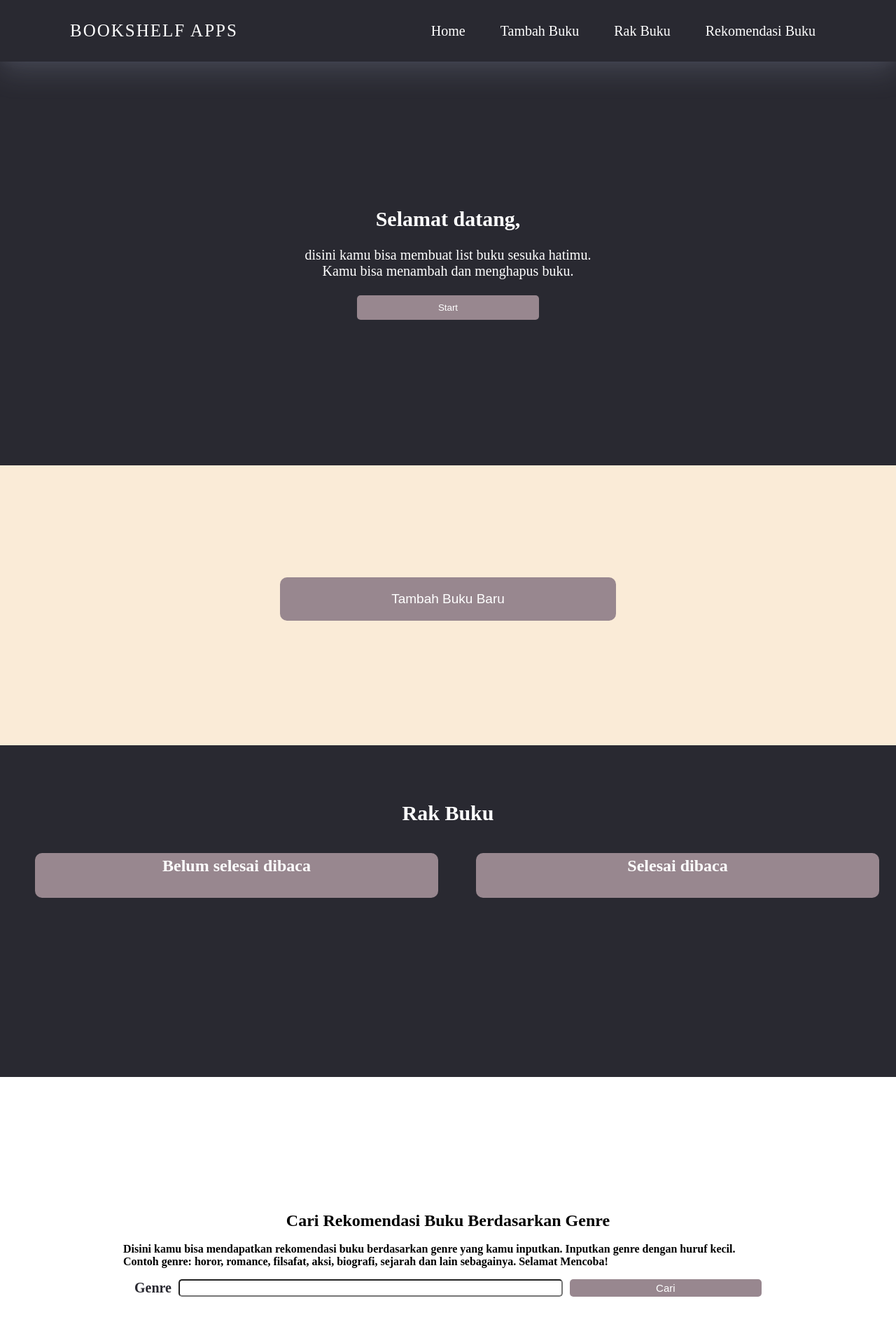
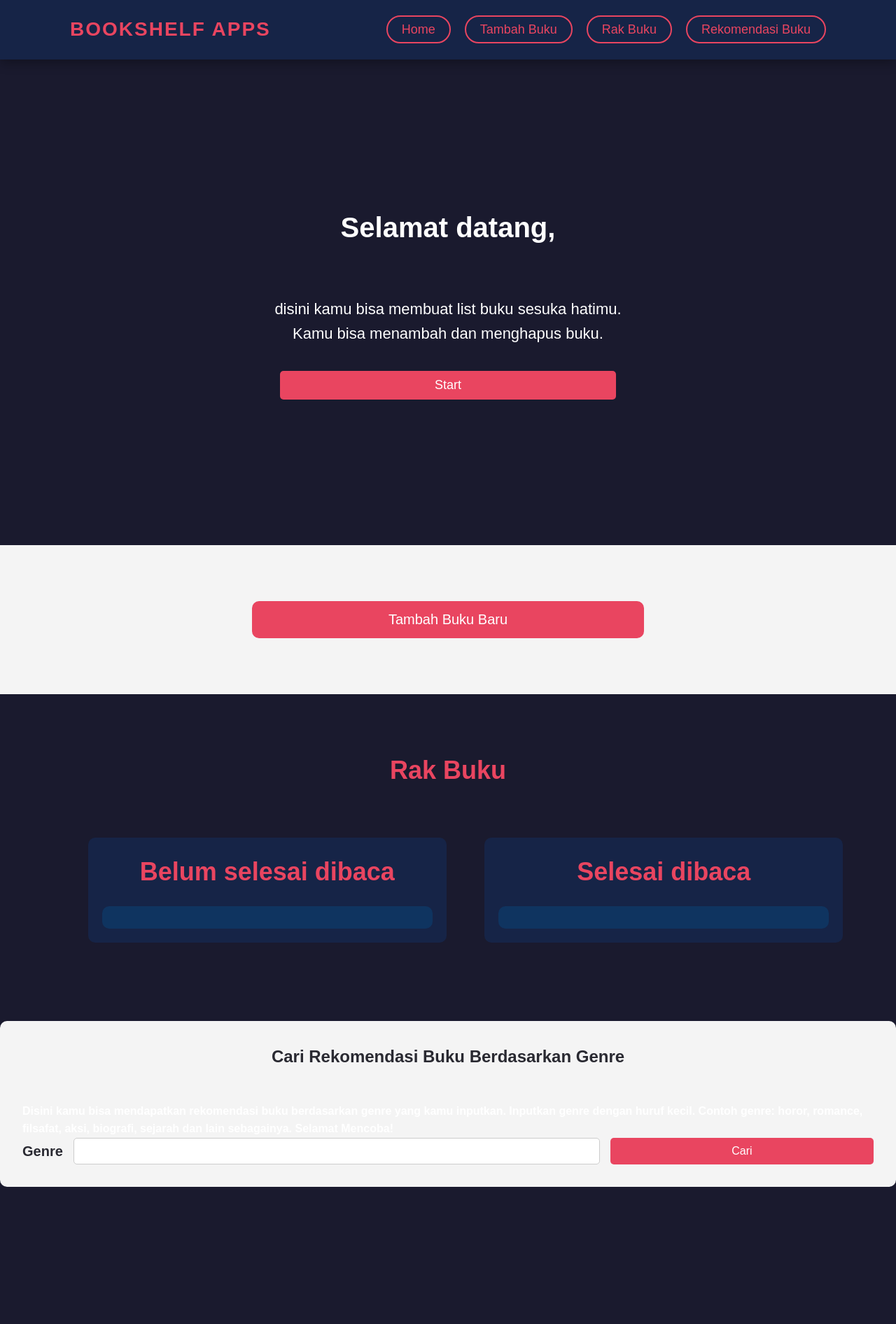
Before and after one commit to akmalia3/Bookshelf, a plain HTML site: page index.html in a window 1280 px wide. Shown: the whole page at 70% size. After the commit the page ends 1728 px from the top, so only its background shows below. Drawn offline with Linux system fonts and the light colour scheme.

Commit message:
Update style.css

```diff
--- a/style.css
+++ b/style.css
@@ -1,295 +1,285 @@
+/* Reset and global settings */
 * {
     padding: 0;
     margin: 0;
     box-sizing: border-box;
+    font-family: 'Arial', sans-serif;
 }
 
-body{
-    background-color: #292931;
+body {
+    background-color: #1a1a2e;
+    color: #fff;
+    font-size: 16px;
+    line-height: 1.6;
 }
 
-header{
+/* Header */
+header {
     position: sticky;
     top: 0;
     left: 0;
     width: 100%;
-    padding: 30px 100px;
+    padding: 20px 100px;
     display: flex;
     justify-content: space-between;
     align-items: center;
-    background-color: #292931;
-    box-shadow: 0 5px 10px rgba(154, 160, 185, .05), 0 15px 40px rgba(166, 173, 201, .2);
+    background-color: #162447;
+    box-shadow: 0 5px 15px rgba(0, 0, 0, 0.3);
+    z-index: 1000;
 }
 
-header > .title{
-    color: white;
-    font-size: 25px;
-    font-style: bold;
-    font-weight: 200;
+header .title {
+    color: #e94560;
+    font-size: 28px;
+    font-weight: bold;
     text-decoration: none;
     text-transform: uppercase;
     letter-spacing: 2px;
 }
 
-header ul{
+header ul {
     display: flex;
     justify-content: center;
     align-items: center;
-    font-size: 20px;
+    font-size: 18px;
 }
 
-header ul li{
+header ul li {
     list-style: none;
     margin-left: 20px;
 }
 
-header ul li a{
+header ul li a {
     text-decoration: none;
-    padding: 6px 15px;
-    color: white;
-    border-radius: 20px;
-
+    padding: 8px 20px;
+    color: #e94560;
+    border: 2px solid #e94560;
+    border-radius: 25px;
+    transition: all 0.3s ease;
 }
 
-header ul li a:hover{
-    background: white;
-    color: #292931;
+header ul li a:hover {
+    background: #e94560;
+    color: #fff;
 }
 
-.home{
+/* Home Section */
+.home {
     padding: 10rem;
-    background-color: #292931;
+    background-color: #1a1a2e;
     justify-content: center;
-    color: white;
-    font-size: 20px;
+    color: #fff;
+    font-size: 22px;
     text-align: center;
-    margin: 3rem;
+    margin: 3rem 0;
 }
 
-.home > h2 p{
-    display: inline-flex;
+.home h2 {
+    margin-bottom: 2rem;
+    font-size: 2.5rem;
 }
 
-.home > button{
-    display: inline-flex;
-    justify-content: center;
-    button:hover span;
-    background-color: #98878F;
+.home button {
+    background-color: #e94560;
     color: white;
-    border: 0;
+    border: none;
     border-radius: 5px;
-    padding: 10px;
+    padding: 10px 20px;
     cursor: pointer;
-    width: 30%;
+    width: 50%;
+    font-size: 18px;
+    transition: background-color 0.3s ease;
 }
 
-.add{
-    padding: 10rem;
-    margin-top: 5px;
-    display: relative;
-    background-color: antiquewhite;
-    justify-content: center;
+.home button:hover {
+    background-color: #f05d78;
 }
 
-.add > button{
-    font-size: 19px;
-    display: flex;
+/* Add Section */
+.add {
+    padding: 5rem;
+    margin-top: 5px;
+    background-color: #f4f4f4;
     justify-content: center;
-    button:hover span;
-    background-color: #98878F;
+    text-align: center;
+}
+
+.add button {
+    font-size: 20px;
+    background-color: #e94560;
     color: white;
-    border: 0;
+    border: none;
     border-radius: 10px;
-    padding: 20px;
-    margin-left: 15rem;
+    padding: 15px 30px;
     cursor: pointer;
     width: 50%;
-    height: 50%;
+    transition: background-color 0.3s ease;
 }
 
+.add button:hover {
+    background-color: #f05d78;
+}
+
+/* Input Section */
 .input_section {
     display: none;
     flex-direction: column;
     padding: 16px;
-    border: 1px solid black;
     border-radius: 10px;
-    background-color: #985E6D;
+    background-color: #2b2b44;
 }
 
-.input_section > h2 {
+.input_section h2 {
     text-align: center;
-    color: whitesmoke;
+    color: #e94560;
+    margin-bottom: 20px;
 }
 
-.input_section > form > .input {
-    margin: 8px 0;
+.input_section .input {
+    margin: 10px 0;
 }
 
-.input_section > form > button {
-    background-color: #98878F;
+.input_section button {
+    background-color: #e94560;
     color: white;
-    border: 0;
+    border: none;
     border-radius: 5px;
-    display: block;
-    padding: 8px;
+    padding: 10px;
     cursor: pointer;
     width: 100%;
 }
 
-.input_section > form > button > span {
+.input_section button:hover {
+    background-color: #f05d78;
+}
+
+.input_section input {
+    width: 100%;
+    padding: 10px;
+    border-radius: 5px;
+    border: 1px solid #ccc;
+    margin-bottom: 10px;
+}
+
+.input_section label {
+    color: #e94560;
     font-weight: bold;
 }
 
-.input_section > form > .input > input {
-    display: block;
-    width: 100%;
-    padding: 8px;
-    border-radius: 5px;
-
+/* Book Shelf and Items */
+.rak {
+    padding: 5rem 0;
+    background-color: #1a1a2e;
+    text-align: center;
 }
 
-.input_section > form > .input > label {
-    color: whitesmoke;
-    font-weight: bold;
-}
-
-.input_section > form > .input_inline {
-    display: flex;
-    align-items: center;
-}
-
-.input_section > form > .input_inline > label {
-    color: white;
-    font-weight: bold;
-    margin-left: 200px;
-    position: relative;
-    padding-left: 50px;
-    padding-right: 10px;
-}
-
-.rak{
-    display: relative;
-    padding-top: 0;
-    padding-bottom: 16rem;
-    margin-top: 12px;
-    background-color: #292931;
-}
-
-.rak > h2{
-    color: white;
-    margin-top: 50px;
-    font-size: 30px;
-    padding: 30px;
-    text-align: center;
+.rak h2 {
+    color: #e94560;
+    font-size: 36px;
+    margin-bottom: 3rem;
 }
 
 .book_shelf {
     display: inline-block;
-    margin-top: 10px;
+    margin-top: 20px;
     margin-left: 50px;
-    border: 0;
     border-radius: 10px;
-    background-color: #98878F;
-    width: 45%;
-    height: 45%;
+    background-color: #162447;
+    width: 40%;
+    padding: 20px;
 }
 
-.book_shelf > h2 {
-    color: white;
-    text-align: center;
-    margin-top: 5px;
+.book_shelf h2 {
+    color: #e94560;
+    margin-bottom: 20px;
 }
 
-.book_shelf > .book_list {
+.book_list {
     padding: 16px;
+    background-color: #0f3460;
+    border-radius: 10px;
 }
 
-article{
-    padding: 8px 16px 16px 16px;
-    border: 1px solid black;
+article {
+    padding: 10px;
     border-radius: 5px;
     margin: 10px 0;
-    background-color: #292931;
+    background-color: #e94560;
+    color: #fff;
 }
 
-article > h3 {
+article h3 {
     margin: 8px 0;
-    color: white;
     font-weight: bold;
 }
 
-article > p {
+article p {
     margin: 8px 0;
-    color: white;
 }
 
-.book_shelf > .book_list > .book_item > .action > button {
-    border: 0;
-    padding: 5px;
-    margin: 0 5px 0 0;
+.action button {
+    border: none;
+    padding: 5px 10px;
+    margin: 0 5px;
     border-radius: 5px;
     cursor: pointer;
+    color: #fff;
 }
 
-.book_shelf > .book_list > .book_item > .action > .green {
+.action .green {
     background-color: darkgreen;
-    color: white;
 }
 
-.book_shelf > .book_list > .book_item > .action > .red {
+.action .red {
     background-color: darkred;
-    color: white;
 }
 
-.best{
-    padding: 10rem;
-    background-color: white;
-}
-
+/* Search Section */
 .search_section {
-    margin: 16px 0;
+    margin: 2rem 0;
     display: flex;
     flex-direction: column;
     align-items: center;
-    padding: 16px;
+    padding: 2rem;
+    background-color: #f4f4f4;
+    border-radius: 10px;
 }
 
-.search_section > h2 p {
+.search_section h2 {
     color: #292931;
-    justify-content: center;
+    margin-bottom: 20px;
 }
 
-.search_section > form {
-    padding: 16px;
+.search_section form {
     width: 100%;
     display: grid;
     grid-template-columns: auto 1fr 0.5fr;
-    grid-gap: 10px;
+    grid-gap: 15px;
 }
 
-.search_section > form > label {
+.search_section label {
     display: flex;
     align-items: center;
     color: #292931;
     font-size: 20px;
 }
 
-.search_section > form > input {
-    padding: 3px;
+.search_section input {
+    padding: 8px;
     border-radius: 5px;
+    border: 1px solid #ccc;
 }
 
-.search_section > form > button {
-    font-size: 15px;
-    background-color: #98878F;
+.search_section button {
+    font-size: 16px;
+    background-color: #e94560;
     color: white;
-    border: 0;
+    border: none;
     border-radius: 5px;
+    padding: 10px;
     cursor: pointer;
 }
 
-.search_section > div {
-    font-size: 25px;
-    background-color: #98878F;
-    color: white;
+.search_section button:hover {
+    background-color: #f05d78;
 }
```
